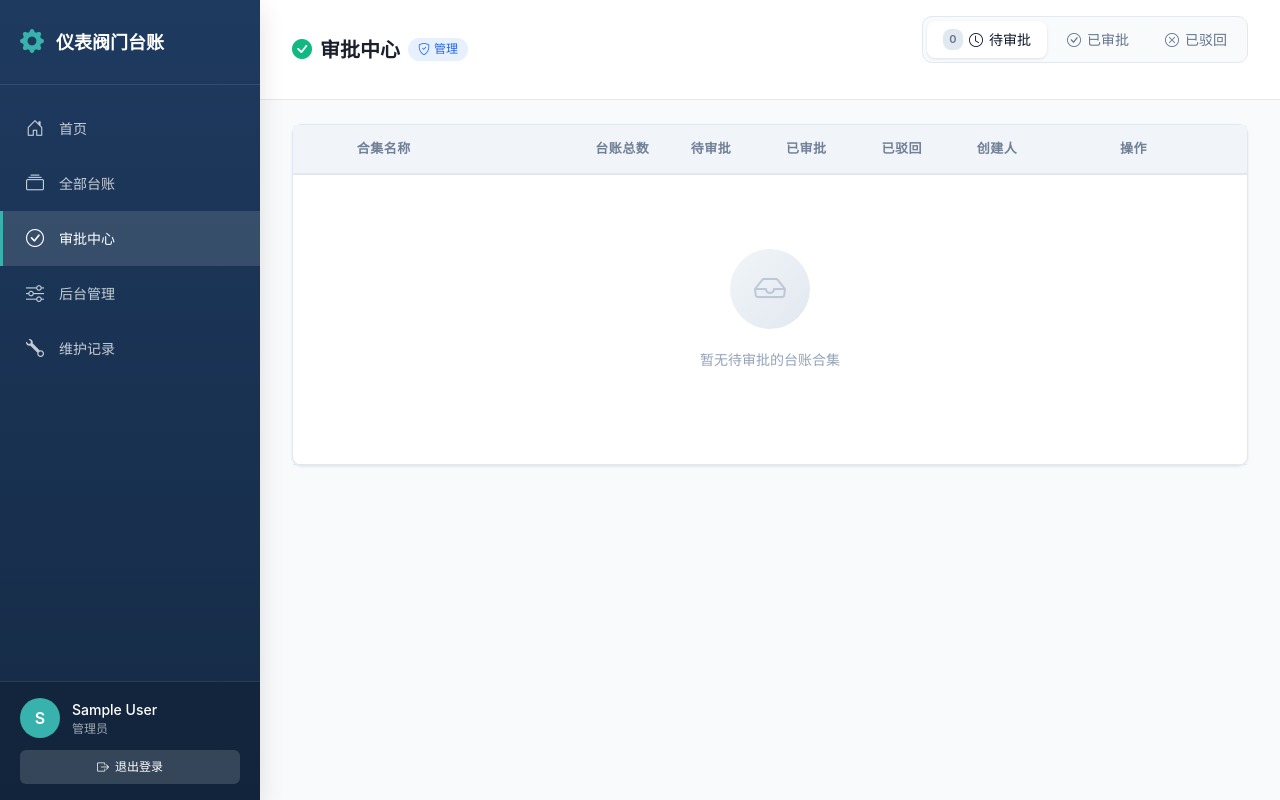
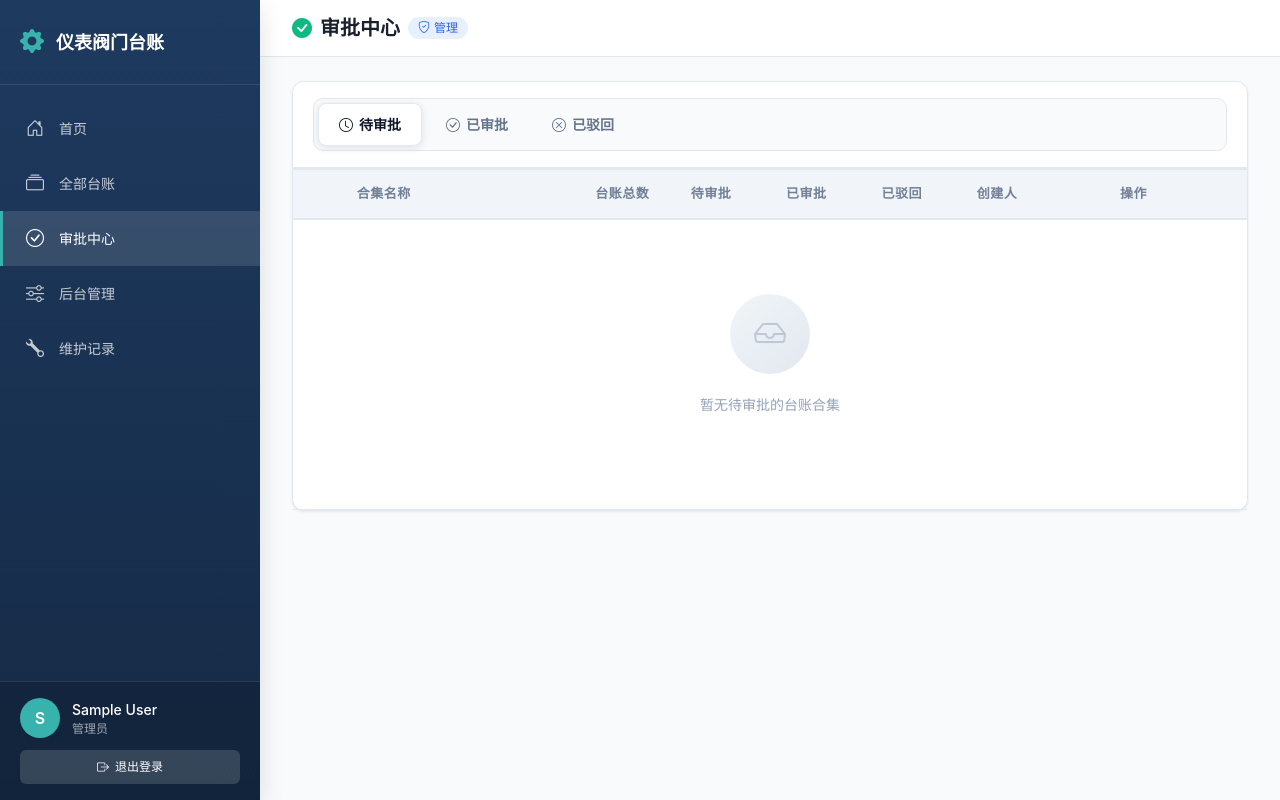
Before and after one commit to index-object/InstrumentValveLedgerSystem, a Flask app: page /approvals in a window 1280 px wide. Run offline with Flask 3, Linux system fonts and the light colour scheme; a user stored in the database is signed in; tables that the repository leaves empty hold one stand-in row (values such as "Sample post").

Commit message:
style: 调整审批中心标签页位置到表格上方居中

```diff
--- a/templates/approvals/index.html
+++ b/templates/approvals/index.html
@@ -12,28 +12,16 @@
 <link rel="stylesheet" href="{{ url_for('static', filename='css/ledgers-list.css') }}">
 {% endblock %}
 
-{% block header_actions %}
-<div class="toolbar">
-    <div class="tab-switcher">
-        <a href="{{ url_for('approvals.index', tab='pending') }}" class="tab-item {% if tab=='pending' %}active{% endif %}">
-            <span class="tab-badge {% if pending_count > 0 %}has-count{% endif %}">{{ pending_count }}</span>
-            <i class="bi bi-clock"></i>
-            <span>待审批</span>
-        </a>
-        <a href="{{ url_for('approvals.index', tab='approved') }}" class="tab-item {% if tab=='approved' %}active{% endif %}">
-            <i class="bi bi-check-circle"></i>
-            <span>已审批</span>
-        </a>
-        <a href="{{ url_for('approvals.index', tab='rejected') }}" class="tab-item {% if tab=='rejected' %}active{% endif %}">
-            <i class="bi bi-x-circle"></i>
-            <span>已驳回</span>
-        </a>
-    </div>
-</div>
-{% endblock %}
-
 {% block content %}
 <style>
+.tab-container {
+    background: white;
+    padding: 16px 20px;
+    border-radius: 12px 12px 0 0;
+    border-bottom: 2px solid #e2e8f0;
+    margin-bottom: 0;
+}
+
 .tab-switcher {
     display: flex;
     gap: 4px;
@@ -47,12 +35,12 @@
     display: flex;
     align-items: center;
     gap: 6px;
-    padding: 8px 16px;
+    padding: 10px 20px;
     border-radius: 8px;
     color: #64748b;
     text-decoration: none;
     font-size: 14px;
-    font-weight: 500;
+    font-weight: 600;
     transition: all 0.2s ease;
 }
 
@@ -64,46 +52,24 @@
 .tab-item.active {
     background: white;
     color: #0f172a;
-    box-shadow: 0 1px 3px rgba(0,0,0,0.1);
+    box-shadow: 0 2px 8px rgba(0,0,0,0.1);
+    border: 1px solid #e2e8f0;
 }
 
 .tab-badge {
-    background: #e2e8f0;
-    color: #64748b;
-    font-size: 11px;
-    padding: 2px 6px;
-    border-radius: 8px;
-    min-width: 20px;
+    background: #ef4444;
+    color: white;
+    font-size: 12px;
+    padding: 2px 8px;
+    border-radius: 10px;
+    min-width: 22px;
     text-align: center;
-    font-weight: 600;
-}
-
-.tab-badge.has-count {
-    background: #fee2e2;
-    color: #dc2626;
-    animation: pulse 2s infinite;
-}
-
-@keyframes pulse {
-    0%, 100% { opacity: 1; }
-    50% { opacity: 0.7; }
+    font-weight: 700;
 }
 
 .empty-state {
     padding: 60px 20px;
     text-align: center;
-}
-
-.empty-state i {
-    font-size: 64px;
-    color: #cbd5e1;
-    margin-bottom: 16px;
-}
-
-.empty-state p {
-    color: #94a3b8;
-    font-size: 14px;
-    margin-bottom: 20px;
 }
 
 .empty-state .empty-icon {
@@ -122,9 +88,37 @@
     color: #94a3b8;
     margin-bottom: 0;
 }
+
+.empty-state p {
+    color: #94a3b8;
+    font-size: 14px;
+    margin-bottom: 20px;
+}
 </style>
 
-<div class="modern-card">
+<div class="modern-card" style="margin-bottom: 0; border-radius: 12px 12px 0 0;">
+    <div class="tab-container">
+        <div class="tab-switcher">
+            <a href="{{ url_for('approvals.index', tab='pending') }}" class="tab-item {% if tab=='pending' %}active{% endif %}">
+                <i class="bi bi-clock"></i>
+                <span>待审批</span>
+                {% if pending_count > 0 %}
+                <span class="tab-badge">{{ pending_count }}</span>
+                {% endif %}
+            </a>
+            <a href="{{ url_for('approvals.index', tab='approved') }}" class="tab-item {% if tab=='approved' %}active{% endif %}">
+                <i class="bi bi-check-circle"></i>
+                <span>已审批</span>
+            </a>
+            <a href="{{ url_for('approvals.index', tab='rejected') }}" class="tab-item {% if tab=='rejected' %}active{% endif %}">
+                <i class="bi bi-x-circle"></i>
+                <span>已驳回</span>
+            </a>
+        </div>
+    </div>
+</div>
+
+<div class="modern-card" style="margin-top: 0; border-radius: 0 0 12px 12px; border-top: none;">
     <form method="POST" id="approvalForm">
         <div class="table-responsive">
             <table class="modern-table">
```
